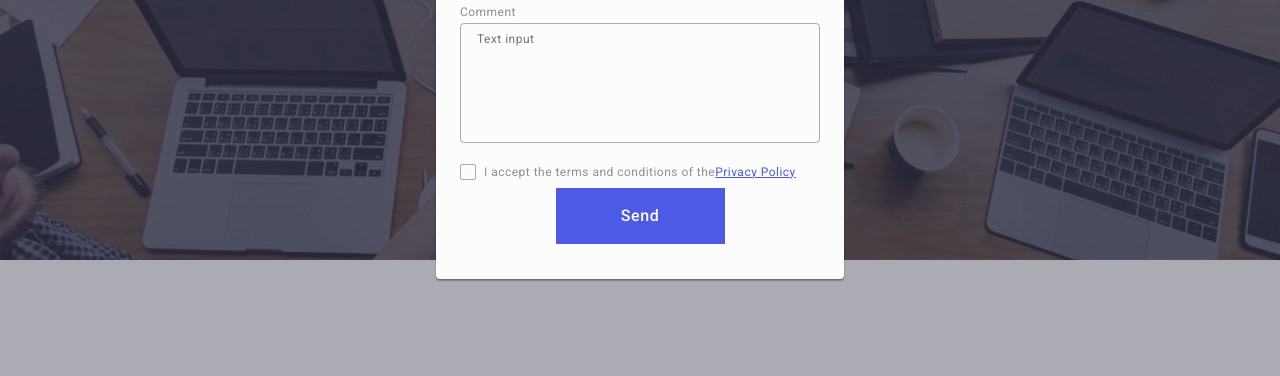
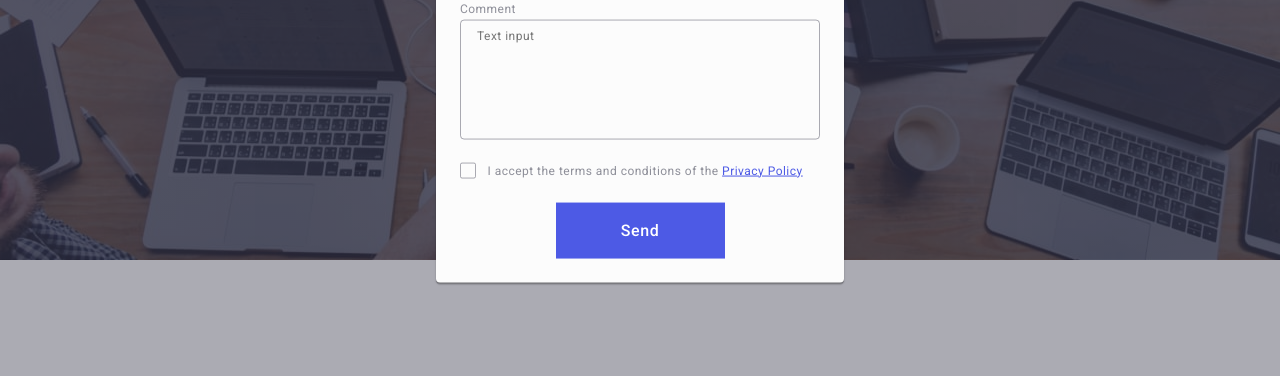
Before and after one commit to InD1909/goit-markup-hw-05, a plain HTML site: page index.html in a window 1280 px wide. Shown: the part 413-789 px from the top of the page. Drawn offline with nearby package versions, Linux system fonts and the light colour scheme.

Commit message:
changes module 5

```diff
--- a/css/styles.css
+++ b/css/styles.css
@@ -719,6 +719,10 @@ ul {
     margin-bottom: 16px;
 }
 
+.check-form-container {
+    margin-bottom: 24px;
+}
+
 .form-textarea {
     width: 100%;
     height: 120px;
@@ -746,8 +750,6 @@ ul {
     font-weight: 400;
     line-height: 1.17;
     letter-spacing: 0.04em;
-    display: flex;
-    align-items: center;
 }
 
 .check-text .check-link {
--- a/index.html
+++ b/index.html
@@ -551,7 +551,7 @@
               class="form-textarea"
             ></textarea>
           </div>
-          <div class="modal-form-container">
+          <div class="check-form-container">
             <input
               type="checkbox"
               value="true"
```
